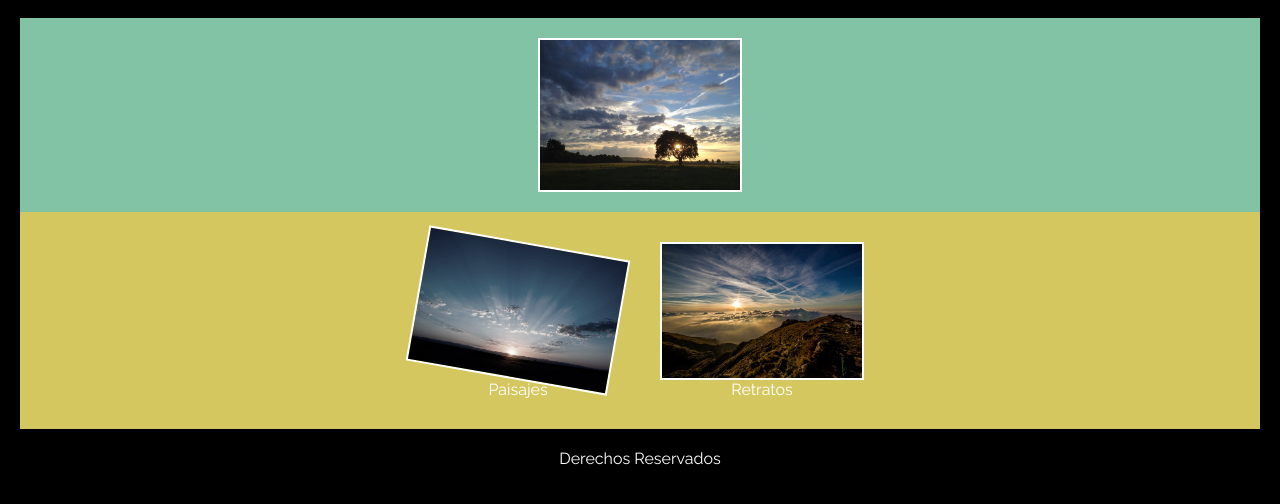
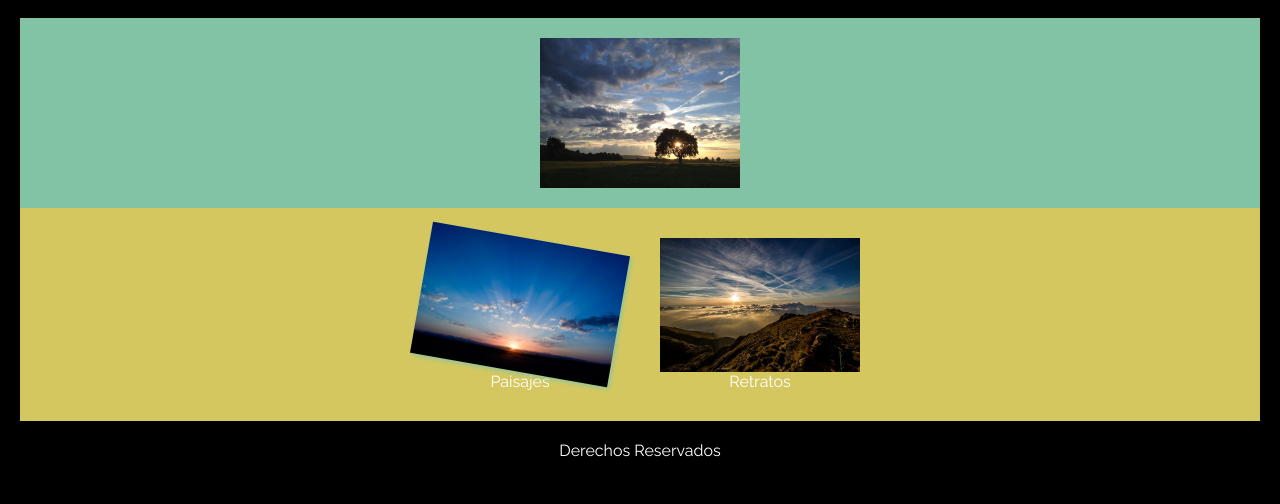
Before and after one commit to nicolasdileo/WebResponsive, a plain HTML site: page index.html in a window 1280 px wide. In both pictures the pointer is over the picture 518 px from the left and 371 px from the top of the page. Shown: the part 60-564 px from the top of the page. Drawn offline with Linux system fonts and the light colour scheme.

Commit message:
punto 3 ok

```diff
--- a/css/estilos.css
+++ b/css/estilos.css
@@ -42,7 +42,7 @@ body {
 
 #contenido2{
 	background-color: #d5c75f;
-	border: 1px;
+	border: 1px ;
   display: flex;
 	flex-direction: row;
 	flex-wrap: wrap;
@@ -56,14 +56,21 @@ body {
 }
 #imagen2 > img:hover{
   transform:rotate(10deg);
-  -webkit-filter: grayscale(70%); /* Chrome, Safari, Opera */
-	filter: grayscale(70%);
-
+	transition-duration: 3s;
+		-webkit-box-shadow: 2px 2px 5px #82c3a6;
+		border: 2px ;
 }
 
 #imagen3 > img:hover{
-	-webkit-filter: grayscale(70%); /* Chrome, Safari, Opera */
-	filter: grayscale(70%);
+transform: translate3d(20px,-5px,00px);
+transition-duration: 3s;
+	-webkit-box-shadow: 2px 2px 5px #82c3a6;
+		border: 2px ;
+}
+
+img {
+
+border-image:
 
 }
 
@@ -79,7 +86,6 @@ footer {
 }
 
 img{
-	border: 2px solid white;
 	width: 200px;
 }
 
```
